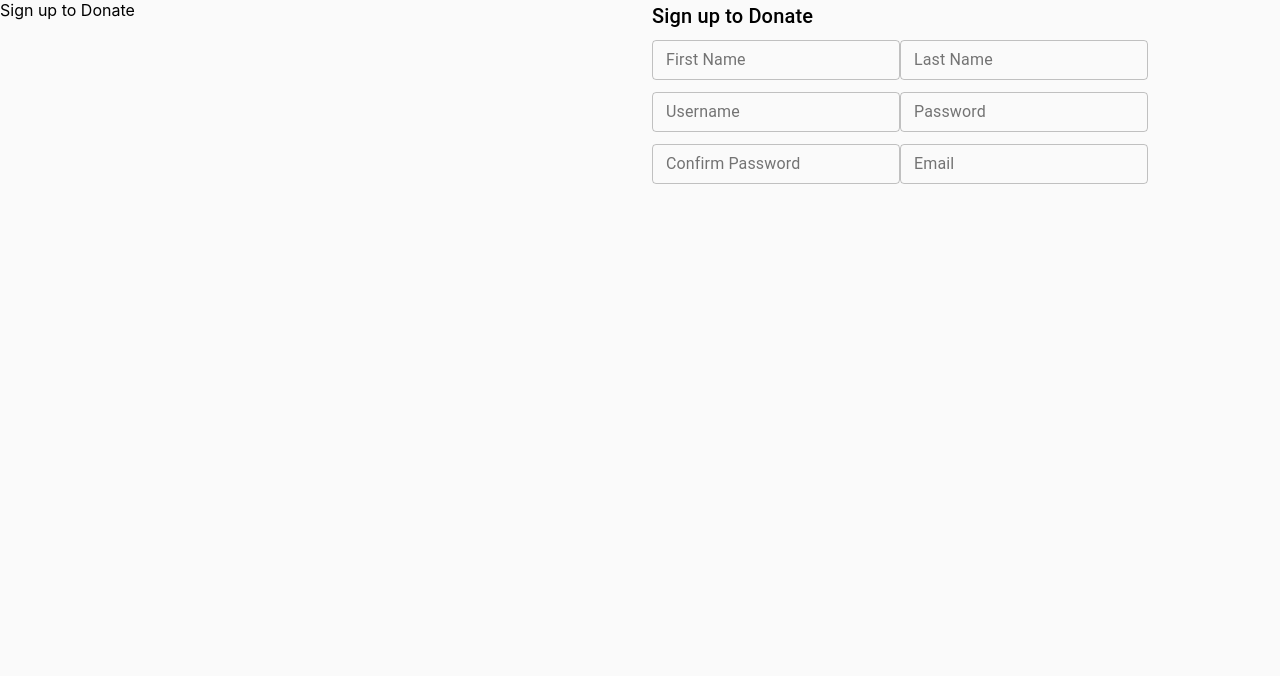
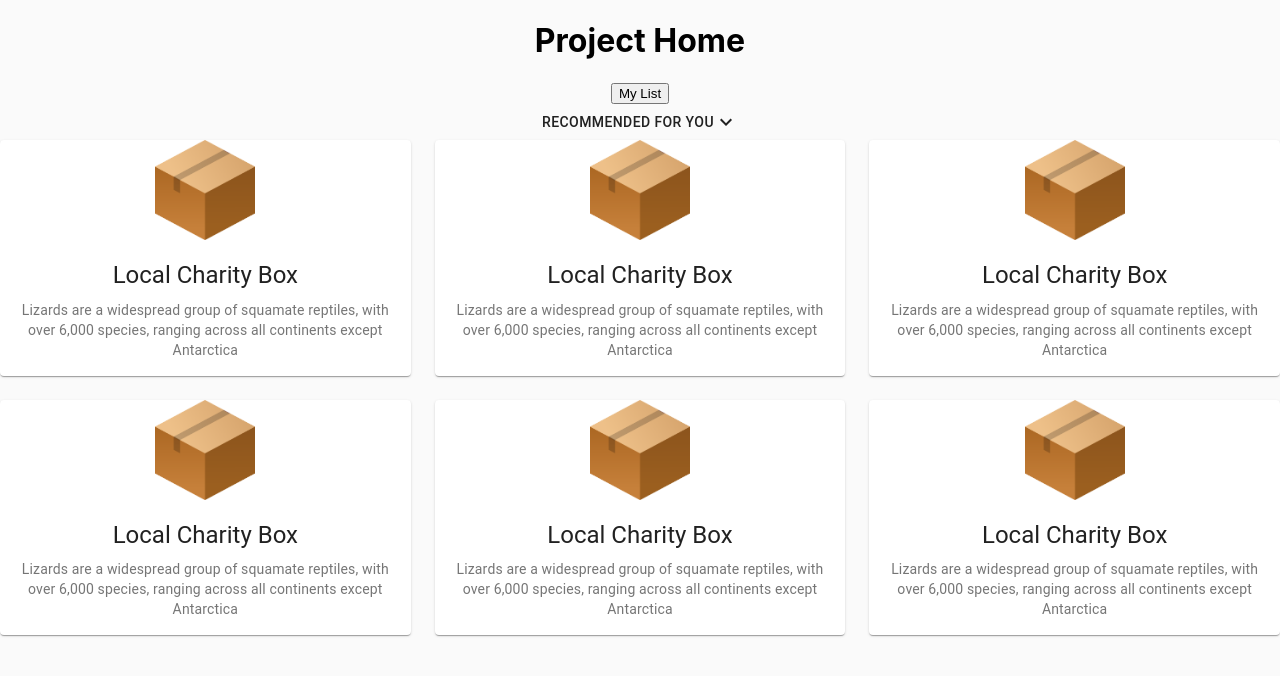
Before and after one commit to aransandhu/CarePak, a React (Create React App) app in the folder client/: page / in a window 1280 px wide. Shown: the top 676 px of the page. Built offline with nearby package versions, Linux system fonts and the light colour scheme.

Commit message:
File restructuring and gallery addition

```diff
--- a/client/src/App/App.js
+++ b/client/src/App/App.js
@@ -1,117 +1,16 @@
-// import React from 'react';
-// import logo from './logo.svg';
-// import './App.css';
-
-// function App() {
-//   return (
-//     <div className="App">
-//       <header className="App-header">
-//         <img src={logo} className="App-logo" alt="logo" />
-//         <p>
-//           Edit <code>src/App.js</code> and save to reload.
-//         </p>
-//         <a
-//           className="App-link"
-//           href="https://reactjs.org"
-//           target="_blank"
-//           rel="noopener noreferrer"
-//         >
-//           Learn React
-//         </a>
-//       </header>
-//     </div>
-//   );
-// }
-
-// export default App;
-
 import React, { Component } from 'react';
-import { Route, Switch } from 'react-router-dom';
+import { BrowserRouter, Route, Switch } from 'react-router-dom';
 import './App.css';
-// import Home from '../Gallery/Home';
-// import List from '../Gallery/List';
-import {
-  AppBar,
-  Toolbar,
-  IconButton,
-  Typography,
-  Menu,
-  MenuItem,
-  FormGroup,
-  FormControlLabel
-} from '@material-ui/core';
-import { AccountCircle, Menu as MenuIcon } from '@material-ui/icons';
+import Gallery from '../Gallery';
 
 class App extends Component {
-  state = {
-    auth: true,
-    setAuth: true,
-    anchorEl: false,
-    setAnchorEl: false,
-    open: false,
-  }
-
-  handleChange = (e) => {
-    this.setState({ auth: e.target.checked })
-  }
-
-  handleMenu = (e) => {
-    this.setState({ setAnchorEl: e.currentTarget })
-  }
-
-  handleClose = () => {
-    this.setState({ setAnchorEl: null })
-  }
-
   render() {
-    const { auth, anchorEl, setAnchorEl, open } = this.state;
-
     return (
-      <div>
-        <AppBar position="static" style={{ background: '#303C6C' }}>
-          <Toolbar>
-            <IconButton edge="start" style={{ marginRight: '1rem' }} color="inherit" aria-label="menu">
-              <MenuIcon />
-            </IconButton>
-            <Typography variant="h6">
-              CarePak
-            </Typography>
-            {auth && (
-              <div>
-                <IconButton
-                  aria-label="account of current user"
-                  aria-controls="menu-appbar"
-                  aria-haspopup="true"
-                  onClick={this.handleMenu}
-                  color="inherit"
-                  edge="end"
-                  style={{marginLeft: '85vw'}}
-                >
-                  <AccountCircle />
-                </IconButton>
-                <Menu
-                  id="menu-appbar"
-                  anchorEl={anchorEl}
-                  anchorOrigin={{
-                    vertical: 'top',
-                    horizontal: 'right',
-                  }}
-                  keepMounted
-                  transformOrigin={{
-                    vertical: 'top',
-                    horizontal: 'right',
-                  }}
-                  open={open}
-                  onClose={this.handleClose}
-                >
-                  <MenuItem onClick={this.handleClose}>Profile</MenuItem>
-                  <MenuItem onClick={this.handleClose}>My account</MenuItem>
-                </Menu>
-              </div>
-            )}
-          </Toolbar>
-        </AppBar>
-      </div>
+      <BrowserRouter>
+        <Switch>
+          <Route path="/" component={Gallery} />
+        </Switch>
+      </BrowserRouter>
     )
   }
 }
--- /dev/null
+++ b/client/src/App/components/NavBar.js
@@ -0,0 +1,58 @@
+import React, { Component } from 'react';
+
+import { Route, Switch } from 'react-router-dom';
+import {
+ AppBar,
+ Toolbar,
+ IconButton,
+ Typography,
+ Menu,
+ MenuItem,
+} from '@material-ui/core';
+import { AccountCircle, Menu as MenuIcon } from '@material-ui/icons';
+
+const NavBar = () => (
+    <AppBar position="static" style={{ background: '#303C6C' }}>
+          <Toolbar>
+            <IconButton edge="start" style={{ marginRight: '1rem' }} color="inherit" aria-label="menu">
+              <MenuIcon />
+            </IconButton>
+            <Typography variant="h6">
+              CarePak
+            </Typography>
+              <div>
+                <IconButton
+                  aria-label="account of current user"
+                  aria-controls="menu-appbar"
+                  aria-haspopup="true"
+                //   onClick={this.handleMenu}
+                  color="inherit"
+                  edge="end"
+                  style={{marginLeft: '85vw'}}
+                >
+                  <AccountCircle />
+                </IconButton>
+                <Menu
+                  id="menu-appbar"
+                //   anchorEl={}
+                  anchorOrigin={{
+                    vertical: 'top',
+                    horizontal: 'right',
+                  }}
+                  keepMounted
+                  transformOrigin={{
+                    vertical: 'top',
+                    horizontal: 'right',
+                  }}
+                  open={true}
+                //   onClose={this.handleClose}
+                >
+                  {/* <MenuItem onClick={this.handleClose}>Profile</MenuItem> */}
+                  {/* <MenuItem onClick={this.handleClose}>My account</MenuItem> */}
+                </Menu>
+              </div>
+          </Toolbar>
+    </AppBar>
+);
+
+export default NavBar;
--- a/client/src/Gallery/Home.js
+++ b/client/src/Gallery/Home.js
@@ -8,25 +8,30 @@ import Grid from '@material-ui/core/Grid';
 
 import Package from './Package/Package';
 
+import NavBar from '../App/components/NavBar';
+
 import SimpleMenu from './components/SimpleMenu'
 
 
 class Home extends Component {
-  state = {
-    selection : 1
-  };
+  constructor(props){
+    super(props);
+
+    this.changeFilter = this.changeFilter.bind(this)
+  }
 
   changeFilter(filterID){
-    this.setState({selection: filterID}, () => {console.log(filterID)})
+    // console.log(filterID)
   }
 
 
   render() {
     return (
     <div className="App">
+      {/* <NavBar></NavBar> */}
       <h1>Project Home</h1>
-      <Link to={'./list'}>
-        <button variant="raised">
+      <Link to={'/list'}>
+        <button >
             My List
         </button>
       </Link>
--- a/client/src/Gallery/components/SimpleMenu.js
+++ b/client/src/Gallery/components/SimpleMenu.js
@@ -1,37 +1,57 @@
-import React from 'react';
+import React, { Component } from 'react';
 import Button from '@material-ui/core/Button';
 import Menu from '@material-ui/core/Menu';
 import MenuItem from '@material-ui/core/MenuItem';
+import KeyboardArrowDownIcon from '@material-ui/icons/KeyboardArrowDown';
 
-export default function SimpleMenu() {
-  // console.log(this.props)
-  const [anchorEl, setAnchorEl] = React.useState(null);
 
-  function handleClick(event) {
-    setAnchorEl(event.currentTarget);
-    this.props.changeFilter();
+class SimpleMenu extends Component {
+  constructor(props){
+    super(props);
+    this.state = {
+      isOpen: false,
+      anchorEl: null,
+      currentFilter: "Recommended for You"
+    }
+    this.handleOpen = this.handleOpen.bind(this)
+    this.handleClose = this.handleClose.bind(this)
+    this.handleSelection = this.handleSelection.bind(this)
   }
 
-  function handleClose() {
-    setAnchorEl(null);
+  handleOpen(event) {
+    this.setState({anchorEl: event.target}, () => this.setState({isOpen: true}))
   }
 
+  handleClose() {
+    this.setState({isOpen: false});
+  }
+
+  handleSelection(event) {
+    this.setState({currentFilter: event.currentTarget.getAttribute("content")});
+    this.props.changeFilter(event.currentTarget.getAttribute("content"));
+    this.handleClose();
+  }
+
+  render(){
     return (
       <div>
-      <Button aria-controls="simple-menu" aria-haspopup="true" onClick={handleClick}>
-        Open Menu
+        <Button aria-controls="simple-menu" aria-haspopup="true" onClick={(e) => this.handleOpen(e)}>
+         {this.state.currentFilter}
+          <KeyboardArrowDownIcon/>
         </Button>
         <Menu
           id="simple-menu"
-        anchorEl={anchorEl}
-        keepMounted
-        open={Boolean(anchorEl)}
-        onClose={handleClose}
+          anchorEl={this.state.anchorEl}
+          open={this.state.isOpen}
+          onClose={this.handleClose}
         >
-        <MenuItem onClick={handleClose}>Profile</MenuItem>
-        <MenuItem onClick={handleClose}>My account</MenuItem>
-        <MenuItem onClick={handleClose}>Logout</MenuItem>
+          <MenuItem onClick={(e) => this.handleSelection(e)} content="Recommended for You">Recommended for You</MenuItem>
+          <MenuItem onClick={(e) => this.handleSelection(e)} content="Popular Worldwide">Popular Worldwide</MenuItem>
+          <MenuItem onClick={(e) => this.handleSelection(e)} content="Popular Near You">Popular Near You</MenuItem>
         </Menu>
       </div>
     );
   }
+}
+
+export default SimpleMenu
--- /dev/null
+++ b/client/src/Gallery/index.js
@@ -0,0 +1,23 @@
+import React, { Component } from 'react';
+import { BrowserRouter, Route, Switch } from 'react-router-dom';
+
+import Home from './Home';
+import List from './List';
+
+class Gallery extends Component {
+  render() {
+    return (
+      <div style={{ height: '90%', position: 'relative' }}>
+        <BrowserRouter>
+            <Switch>
+            <Route exact path="/" component={Home} />
+            <Route path="/list" component={List} />
+            </Switch>
+        </BrowserRouter>
+      </div>
+    );
+  }
+}
+
+
+export default Gallery;
--- a/client/src/index.js
+++ b/client/src/index.js
@@ -16,12 +16,11 @@ import { render } from 'react-dom';
 import { BrowserRouter } from 'react-router-dom';
 
 import './index.css';
-import Profile from './Profile';
 import App from './App/App';
-import Login from './Login'
+
 
 render((
     <BrowserRouter>
-        <Login />
+        <App/>
     </BrowserRouter>
 ), document.getElementById('root'));
```
Lines whose indentation alone changed are shown as unchanged.
